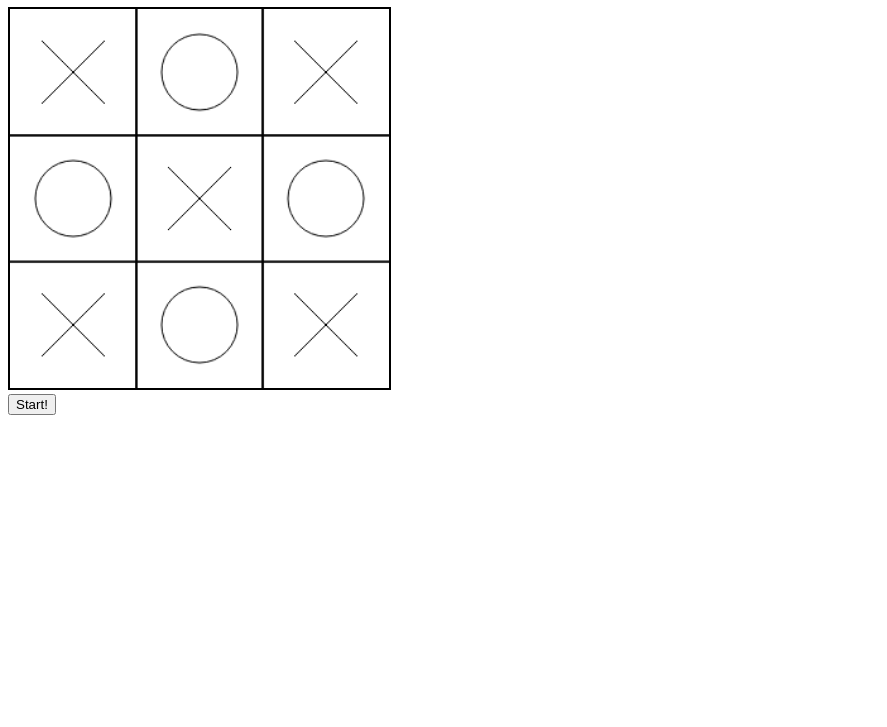
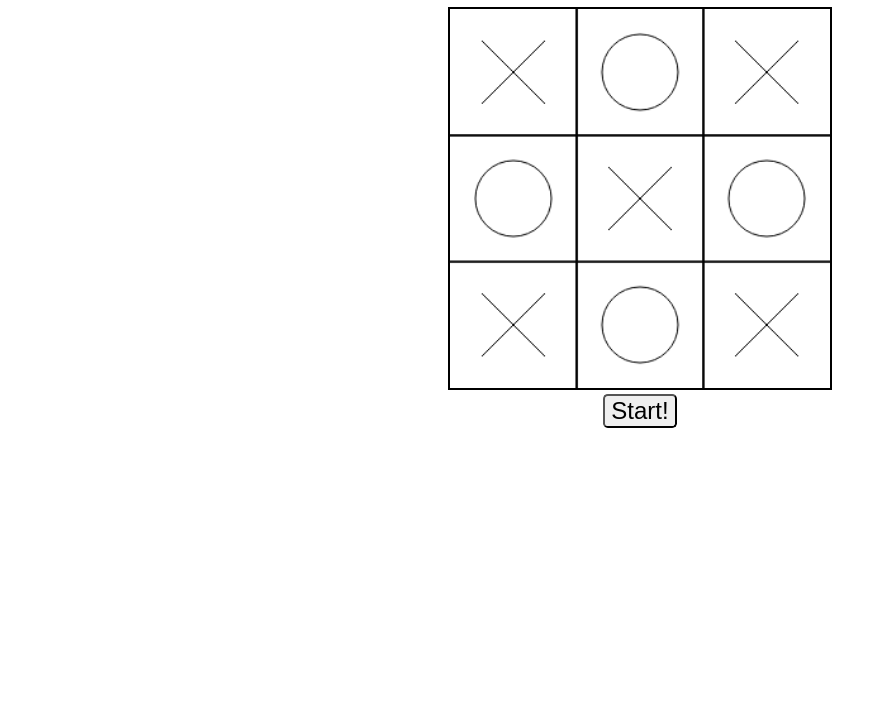
Before and after one commit to Lucasjacques/tictactoe, a plain HTML site: page index.html in a window 1280 px wide. Shown: the part 73-800 px from the top of the page, without its empty margins (0-887 px from the left). Drawn offline with Linux system fonts and the light colour scheme.

Commit message:
added more styles and eventListener to user click on canvas (incomplete

```diff
--- a/index.html
+++ b/index.html
@@ -7,6 +7,8 @@
 <body>
 <!-- <canvas class="isuck" id="JicJacsJoe" width="600" height="600"> -->
 </body>
-	<h1>Jacs Tic Tac Toe</h1>
+	<div class="main">
+		<h1>Jacs Tic Tac Toe</h1>
+	</div>
 	<script type="text/javascript" src="main.js"></script>
 </html>
--- a/main.js
+++ b/main.js
@@ -1,14 +1,28 @@
 class Board {
 	constructor(){
-		var mainCanvas = document.createElement('canvas');
-		mainCanvas.id = 'JicJacsJoe';
+		let mainCvDiv = document.createElement('div');
+		mainCvDiv.id = 'mainCvDiv';
+		mainCvDiv.classList.add('main');
+		let mainCanvas = document.createElement('canvas');
+		mainCanvas.id = 'mainCanvas';
 		mainCanvas.width = 300;
 		mainCanvas.height = 300;
-		mainCanvas.addEventListener('click', () => {
-		   console.log('canvas click');
+		mainCanvas.addEventListener('click', function () {
+			let x = event.clientX;
+			let y = event.clientY;
+			console.log('bad X: ' + x + ' bad Y: ' + y);
+			console.log('bad isn\'t relative...');
+			// good solution below (still in dev)
+			/*this.getCursorPosition(event, mainCanvas)
+			getCursorPosition(event, canvas) {
+			   var rect = canvas.getBoundingClientRect();
+		    	var x = event.clientX - rect.left;
+		    	var y = event.clientY - rect.top;
+		    	console.log("x: " + x + " y: " + y);
+			}*/
 		});
-		var ctx = mainCanvas.getContext('2d');
-		var places = [
+		let ctx = mainCanvas.getContext('2d');
+		let places = [
 			new Place(this, 0,0),new Place(this, 0,1),new Place(this, 0,2),
 			new Place(this, 1,0),new Place(this, 1,1),new Place(this, 1,2),
 			new Place(this, 2,0),new Place(this, 2,1),new Place(this, 2,2)
@@ -16,7 +30,8 @@ class Board {
 
 
 		this.drawBoard(ctx);
-		document.body.appendChild(mainCanvas);
+		mainCvDiv.appendChild(mainCanvas);
+		document.body.appendChild(mainCvDiv);
 	}
 	drawBoard(ctx){
 		ctx.moveTo(100, 0);
@@ -74,7 +89,7 @@ class Place {
 }
 
 class Player {
-	// var chequerType = "";
+	// let chequerType = "";
 	constructor(cqrType){
 		this.chequerType = cqrType;
 	}
@@ -91,9 +106,10 @@ class Player {
 
 class UI{
 	constructor(){
-		var divUI = document.createElement('div');
+		let divUI = document.createElement('div');
 		divUI.id = 'divUI';
-		var startBtn = document.createElement('input');
+		divUI.classList.add('interface');
+		let startBtn = document.createElement('input');
 		startBtn.id = 'startBtn';
 		startBtn.type = 'button';
 		startBtn.display = 'none';
@@ -105,7 +121,7 @@ class UI{
 	}
 	startGame(){
 		document.getElementById('startBtn').hidden = true;
-		var spanYourTurn = document.createElement('span');
+		let spanYourTurn = document.createElement('span');
 		spanYourTurn.innerHTML = 'Player '+ Math.ceil(Math.random()*2) + ' turn';
 		document.getElementById('divUI').appendChild(spanYourTurn);
 	}
@@ -115,4 +131,4 @@ class UI{
 const a = new Board(), b = new UI();
 const player1 = new Player('x');
 const player2 = new Player('o');
-	// var playerCPU = new Player(difficulty);
+	// let playerCPU = new Player(difficulty);
--- a/styles.css
+++ b/styles.css
@@ -1,4 +1,4 @@
-#JicJacsJoe{
+#mainCanvas{
 	border: 2px;
 	border-style: solid;
 	border-color: #000000;
@@ -8,3 +8,15 @@
 body{
 	font-family: "Arial";
 }
+div.main{
+	text-align: center;
+}
+div.interface{
+	text-align: center;
+}
+input{
+	/*width: 20em;
+	height: 20em;*/
+	border-radius: 0.2em;
+	font-size: 1.5em;
+}
```
